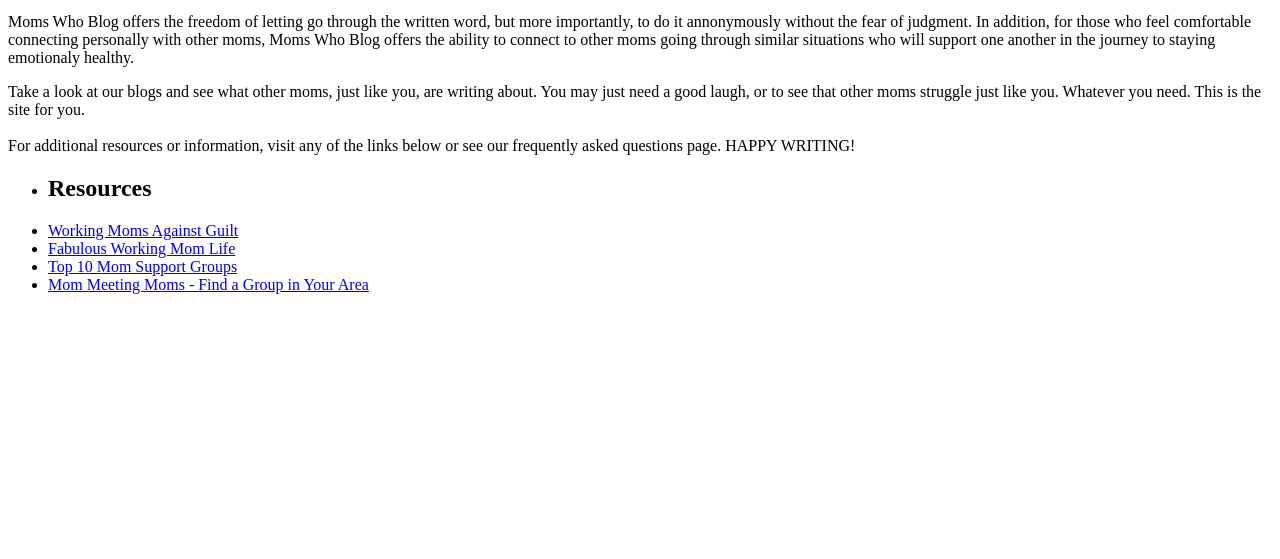
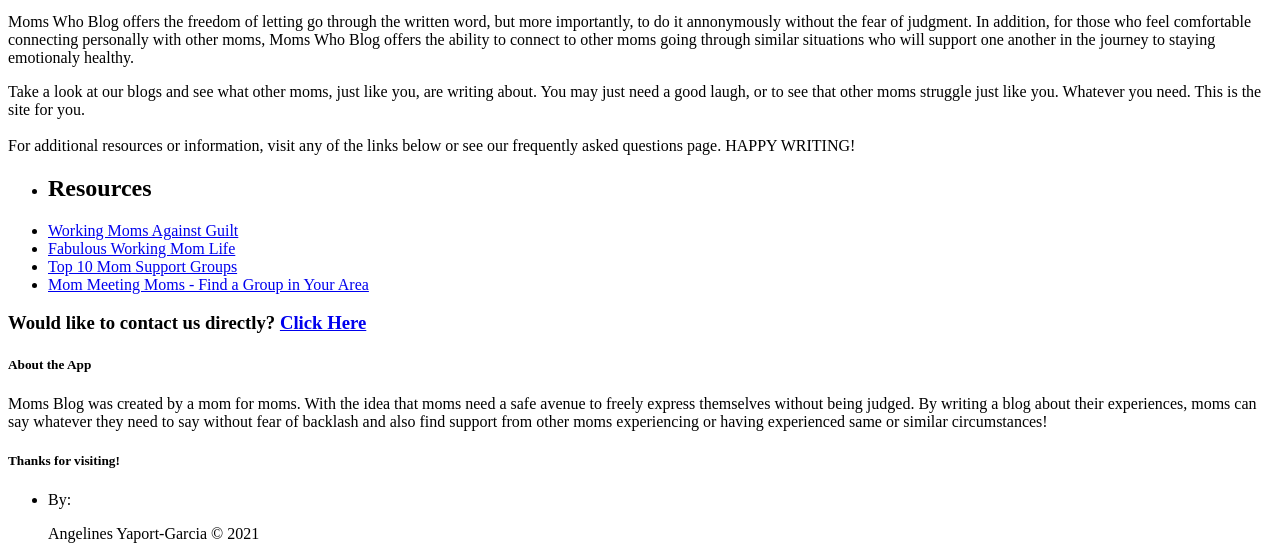
Before and after one commit to AngelinesYG/MomsBlog, a Gatsby site: page / in a window 1280 px wide. Shown: the part 439-998 px from the top of the page. Before the commit the page ends 800 px from the top, so only its background shows below. Built offline with nearby package versions, Linux system fonts and the light colour scheme; Gatsby itself is replaced by a stand-in of ours.

Commit message:
added footer

```diff
--- /dev/null
+++ b/src/components/footer.js
@@ -0,0 +1,26 @@
+import React from 'react'
+
+
+const Footer = () => {
+        return (
+            <footer className="footer-container">
+               <h5>About the App</h5>
+                <p>Moms Blog was created by a mom for moms. With the idea that moms need a safe avenue to freely express themselves without being judged. By writing a blog about their experiences, moms can say whatever they need to say without fear of backlash and also find support from other moms experiencing or having experienced same or similar circumstances!</p>
+                <h5>Thanks for visiting!</h5>
+                <ul>
+                    <li>
+                        <p>By:</p>
+                        <p>Angelines Yaport-Garcia © 2021</p>
+                        <a href="https://www.linkedin.com/in/angelines-yaport-garcia/" target="https://www.linkedin.com/in/angelines-yaport-garcia/">
+                            <i className="fab fa-linkedin" aria-hidden="false"></i>
+                        </a>
+                        <a href="mailto:angelinesyg@gmail.com" target="mailto:angelinesyg@gmail.com">
+                            <i className="far fa-envelope-open" aria-hidden="false"></i>
+                        </a>
+                    </li>
+                </ul>
+            </footer>
+        )
+}
+
+export default Footer
--- a/src/pages/about-contact.js
+++ b/src/pages/about-contact.js
@@ -1,4 +1,5 @@
 import React from 'react'
+import Footer from '../components/footer'
 
 const AboutContact = () =>{
     return(
@@ -6,15 +7,12 @@ const AboutContact = () =>{
            <div className="About-container">
               <h1 id="AboutMe">About the Developer</h1>
 
-
-
-
              <div id="text">
              <h4>I am a mother to four amazing boys, who is filled with a passion for writing and creativity. My strength lies in my ability to problem solve with a keen attention to detail. These are qualities that support my work as a Developer.
 
               My resilient and steadfast attitude makes me a strong woman who will not give up easily. Aside from my love for developing useful apps, I enjoy spending time with my children, listening to the calming sound of waves and rain drops, and a good family movie every now and then.</h4>
              <h5>
-             <a href="mailto:angelinesyg@gmail.com">Let's connect to learn more about each other!</a>
+             <a href="mailto:angelinesyg@gmail.com">Email me here</a>
              </h5>
 
              </div>
--- a/src/pages/blogs.js
+++ b/src/pages/blogs.js
@@ -1,5 +1,6 @@
 import { divide } from 'lodash'
 import React from 'react'
+import Footer from '../components/footer'
 
 const Blogs = () =>{
     return (
--- a/src/pages/index.js
+++ b/src/pages/index.js
@@ -1,4 +1,6 @@
 import React from "react"
+import {Link} from 'gatsby'
+import Footer from '../components/footer'
 
 const HomePage = () => {
   return (
@@ -22,8 +24,9 @@ const HomePage = () => {
          <li><a href="https://www.mother.ly/work/find-your-group-10-mom-groups-that-are-totally-amazing">Top 10 Mom Support Groups</a></li>
          <li><a href="https://mommypoppins.com/anywhere">Mom Meeting Moms - Find a Group in Your Area</a></li>
          </ul>
+         <h3>Would like to contact us directly? <Link to="/about-contact">Click Here</Link></h3>
        </div>
-
+      <Footer/>
   </div>
   )
 }
```
Also changed, not shown: src/components/header-nav.js (added).
